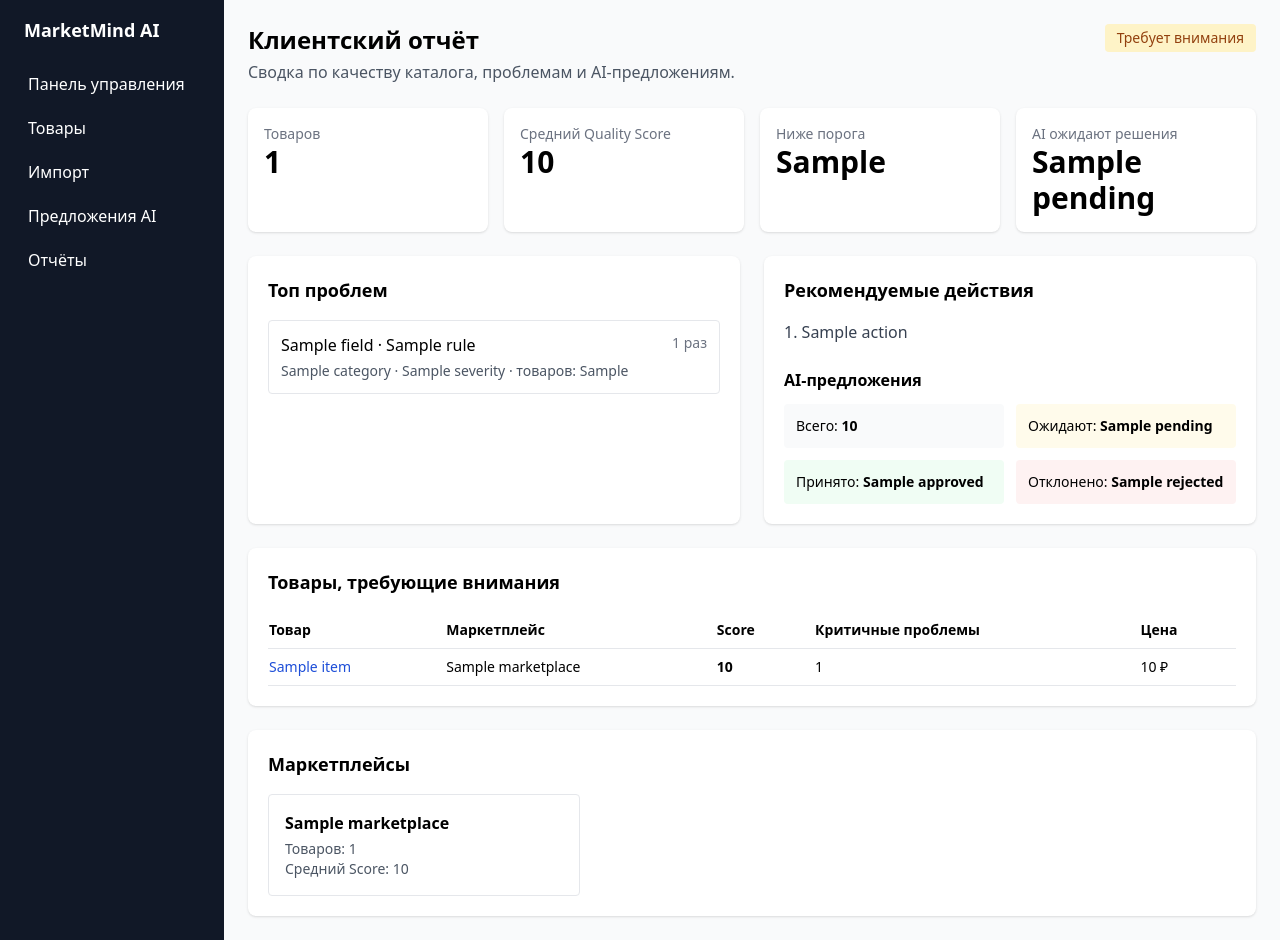
After one commit to Vladimir-do/MarketMind-AI-Core, a FastAPI app: template app/web/templates/reports.html in a window 1280 px wide. The commit adds this page. Run offline with FastAPI, Linux system fonts and the light colour scheme; the template is opened without the code that fills it: most values are stand-ins (such as "Sample title", 1, 10 or a date in 2020); parts of the project's set-up code (start-up, migrations or seed data) failed here and were passed over; some libraries are stand-ins or nearby versions.

Commit message:
feat: add client reports UI

```diff
--- a/app/web/app.py
+++ b/app/web/app.py
@@ -47,6 +47,7 @@ def create_app() -> FastAPI:
     from app.web.routes.suggestions import router as suggestions_router
     from app.web.routes.product_detail import router as product_detail_router
     from app.analytics.routes import router as analytics_router
+    from app.web.routes.reports import router as reports_router
 
     app.include_router(dashboard_router)
     app.include_router(products_router)
@@ -54,5 +55,6 @@ def create_app() -> FastAPI:
     app.include_router(suggestions_router)
     app.include_router(product_detail_router)
     app.include_router(analytics_router)
+    app.include_router(reports_router)
 
     return app
--- a/app/web/templates/base.html
+++ b/app/web/templates/base.html
@@ -15,6 +15,7 @@
       <a href="/products" class="px-3 py-2 rounded hover:bg-gray-700 {% if active == 'products' %}bg-gray-700{% endif %}">Товары</a>
       <a href="/import" class="px-3 py-2 rounded hover:bg-gray-700 {% if active == 'import' %}bg-gray-700{% endif %}">Импорт</a>
       <a href="/suggestions" class="px-3 py-2 rounded hover:bg-gray-700 {% if active == 'suggestions' %}bg-gray-700{% endif %}">Предложения AI</a>
+      <a href="/reports" class="px-3 py-2 rounded hover:bg-gray-700 {% if active == 'reports' %}bg-gray-700{% endif %}">Отчёты</a>
     </nav>
     <main class="flex-1 p-6">
       {% block content %}{% endblock %}
--- /dev/null
+++ b/app/web/templates/reports.html
@@ -0,0 +1,119 @@
+{% extends "base.html" %}
+{% block title %}Отчёты — MarketMind AI{% endblock %}
+{% block content %}
+<div class="flex items-start justify-between gap-4 mb-6">
+  <div>
+    <h1 class="text-2xl font-bold">Клиентский отчёт</h1>
+    <p class="text-gray-600 mt-1">Сводка по качеству каталога, проблемам и AI-предложениям.</p>
+  </div>
+  <span class="px-3 py-1 rounded text-sm {% if report.status == 'good' %}bg-green-100 text-green-800{% else %}bg-amber-100 text-amber-800{% endif %}">
+    {% if report.status == 'good' %}Состояние хорошее{% else %}Требует внимания{% endif %}
+  </span>
+</div>
+
+<div class="grid grid-cols-1 md:grid-cols-4 gap-4 mb-6">
+  <div class="bg-white rounded-lg shadow p-4">
+    <div class="text-sm text-gray-500">Товаров</div>
+    <div class="text-3xl font-bold">{{ report.summary.total_products }}</div>
+  </div>
+  <div class="bg-white rounded-lg shadow p-4">
+    <div class="text-sm text-gray-500">Средний Quality Score</div>
+    <div class="text-3xl font-bold">{{ report.summary.average_score }}</div>
+  </div>
+  <div class="bg-white rounded-lg shadow p-4">
+    <div class="text-sm text-gray-500">Ниже порога</div>
+    <div class="text-3xl font-bold">{{ report.summary.products_below_threshold }}</div>
+  </div>
+  <div class="bg-white rounded-lg shadow p-4">
+    <div class="text-sm text-gray-500">AI ожидают решения</div>
+    <div class="text-3xl font-bold">{{ report.suggestions.pending }}</div>
+  </div>
+</div>
+
+<div class="grid grid-cols-1 xl:grid-cols-2 gap-6 mb-6">
+  <section class="bg-white rounded-lg shadow p-5">
+    <h2 class="text-lg font-semibold mb-4">Топ проблем</h2>
+    {% if report.top_issues %}
+    <div class="space-y-3">
+      {% for issue in report.top_issues %}
+      <div class="border rounded p-3">
+        <div class="flex justify-between gap-3">
+          <div class="font-medium">{{ issue.field }} · {{ issue.rule }}</div>
+          <span class="text-sm text-gray-500">{{ issue.count }} раз</span>
+        </div>
+        <div class="text-sm text-gray-600 mt-1">{{ issue.category }} · {{ issue.severity }} · товаров: {{ issue.affected_products }}</div>
+      </div>
+      {% endfor %}
+    </div>
+    {% else %}
+    <p class="text-gray-500">Проблемы не найдены.</p>
+    {% endif %}
+  </section>
+
+  <section class="bg-white rounded-lg shadow p-5">
+    <h2 class="text-lg font-semibold mb-4">Рекомендуемые действия</h2>
+    <ol class="list-decimal list-inside space-y-2 text-gray-700">
+      {% for action in report.recommended_actions %}
+      <li>{{ action }}</li>
+      {% endfor %}
+    </ol>
+
+    <h3 class="font-semibold mt-6 mb-3">AI-предложения</h3>
+    <div class="grid grid-cols-2 gap-3 text-sm">
+      <div class="bg-gray-50 rounded p-3">Всего: <b>{{ report.suggestions.total }}</b></div>
+      <div class="bg-amber-50 rounded p-3">Ожидают: <b>{{ report.suggestions.pending }}</b></div>
+      <div class="bg-green-50 rounded p-3">Принято: <b>{{ report.suggestions.approved }}</b></div>
+      <div class="bg-red-50 rounded p-3">Отклонено: <b>{{ report.suggestions.rejected }}</b></div>
+    </div>
+  </section>
+</div>
+
+<section class="bg-white rounded-lg shadow p-5 mb-6">
+  <h2 class="text-lg font-semibold mb-4">Товары, требующие внимания</h2>
+  {% if report.attention_products %}
+  <div class="overflow-x-auto">
+    <table class="min-w-full text-sm">
+      <thead>
+        <tr class="text-left border-b">
+          <th class="py-2 pr-4">Товар</th>
+          <th class="py-2 pr-4">Маркетплейс</th>
+          <th class="py-2 pr-4">Score</th>
+          <th class="py-2 pr-4">Критичные проблемы</th>
+          <th class="py-2 pr-4">Цена</th>
+        </tr>
+      </thead>
+      <tbody>
+        {% for item in report.attention_products %}
+        <tr class="border-b hover:bg-gray-50">
+          <td class="py-2 pr-4"><a class="text-blue-700 hover:underline" href="/products/{{ item.product_id }}">{{ item.name or 'Без названия' }}</a></td>
+          <td class="py-2 pr-4">{{ item.marketplace }}</td>
+          <td class="py-2 pr-4 font-semibold">{{ item.score }}</td>
+          <td class="py-2 pr-4">{{ item.critical_findings|length }}</td>
+          <td class="py-2 pr-4">{% if item.last_price %}{{ item.last_price }} ₽{% else %}—{% endif %}</td>
+        </tr>
+        {% endfor %}
+      </tbody>
+    </table>
+  </div>
+  {% else %}
+  <p class="text-gray-500">Нет товаров с низкой оценкой качества.</p>
+  {% endif %}
+</section>
+
+<section class="bg-white rounded-lg shadow p-5">
+  <h2 class="text-lg font-semibold mb-4">Маркетплейсы</h2>
+  {% if report.marketplaces %}
+  <div class="grid grid-cols-1 md:grid-cols-3 gap-4">
+    {% for mp in report.marketplaces %}
+    <div class="border rounded p-4">
+      <div class="font-semibold">{{ mp.marketplace }}</div>
+      <div class="text-sm text-gray-600 mt-1">Товаров: {{ mp.total_products }}</div>
+      <div class="text-sm text-gray-600">Средний Score: {{ mp.average_score }}</div>
+    </div>
+    {% endfor %}
+  </div>
+  {% else %}
+  <p class="text-gray-500">Нет данных для сравнения маркетплейсов.</p>
+  {% endif %}
+</section>
+{% endblock %}
```
Also changed, not shown: app/web/routes/reports.py (added, +81 -0 lines), docs/P3_6_IMPLEMENTATION_PLAN.md (added, +55 -0 lines), docs/P3_6_REPORT.md (added, +77 -0 lines), tests/test_reports_ui.py (added, +87 -0 lines).
